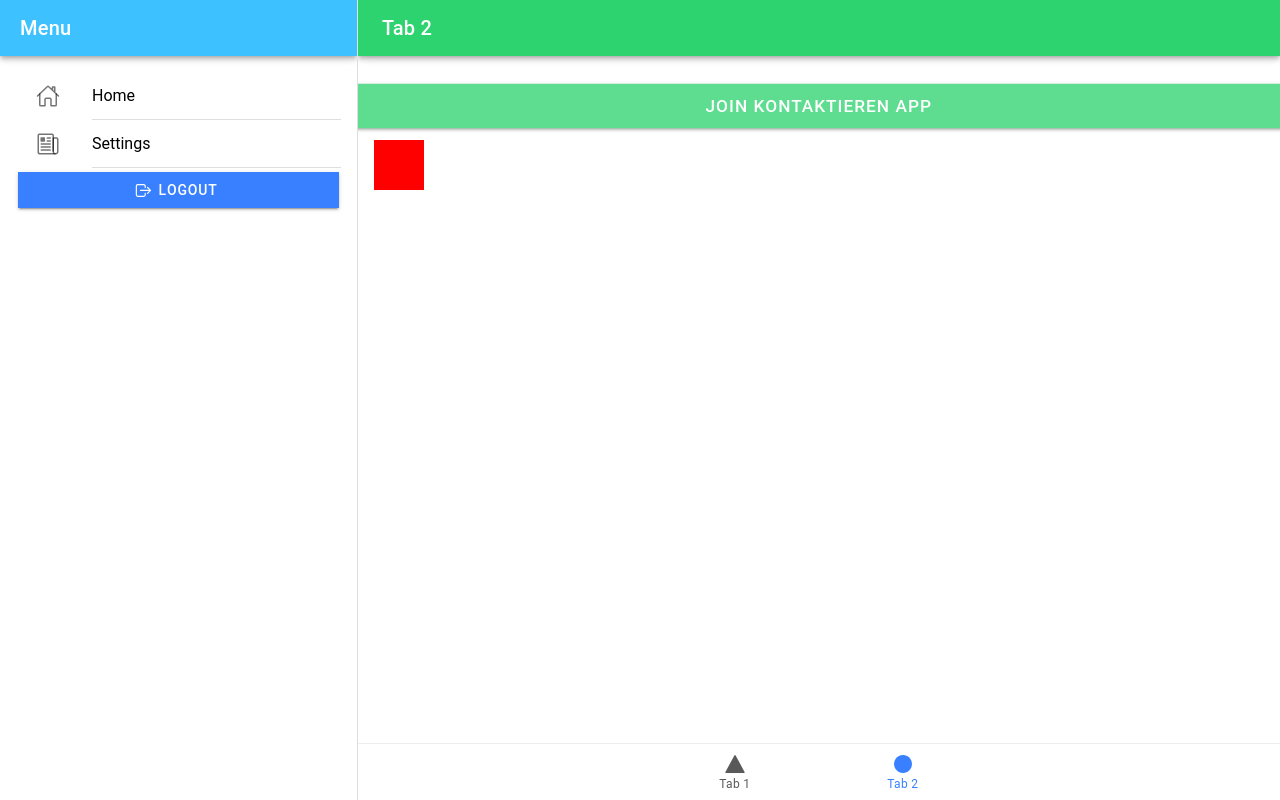
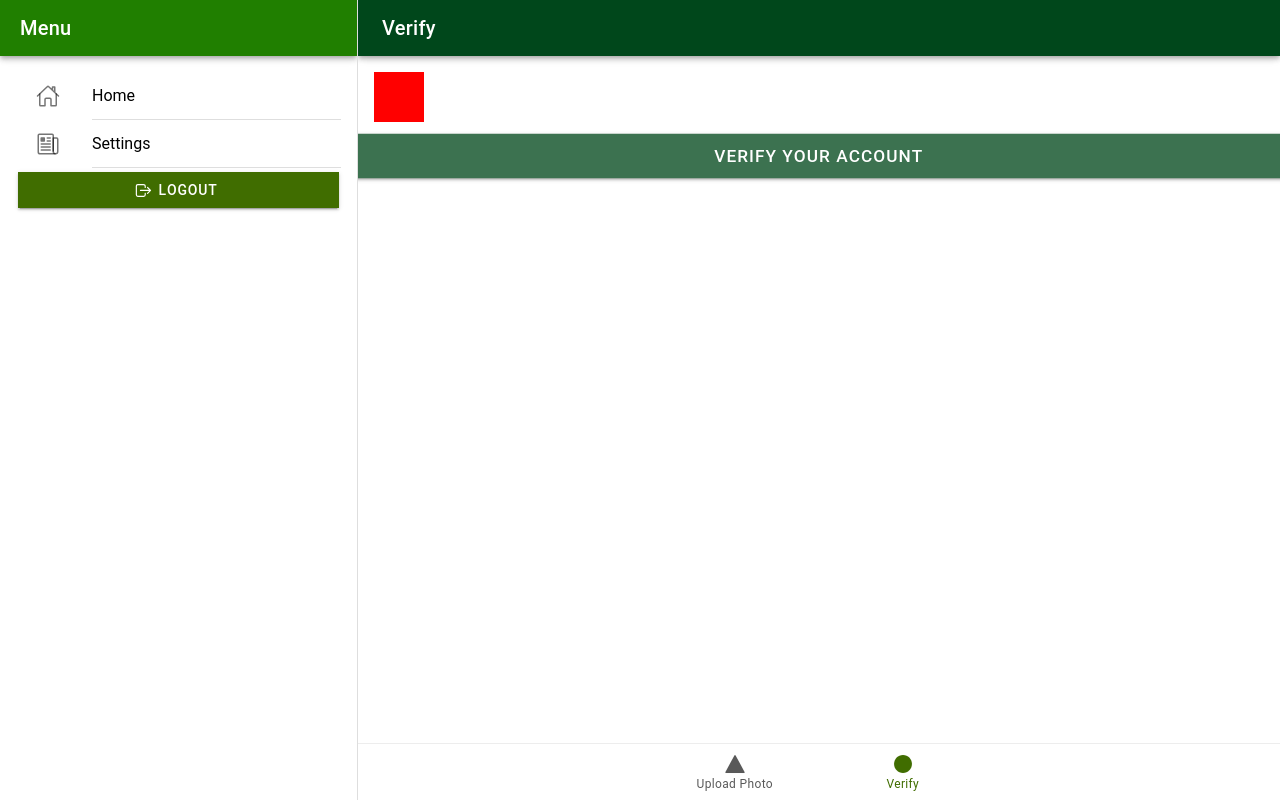
Before and after one commit to noorprajuda/kontaktieren, a React (Vite) app: page /app/settings/tab2 in a window 1280 px wide. Built offline with nearby package versions, Linux system fonts and the light colour scheme.

Commit message:
add style

```diff
--- a/src/pages/List.css
+++ b/src/pages/List.css
@@ -1,6 +1,6 @@
 ion-item:hover {
-    --background: #5cffa8;
-    --coclor: var(--ion-color-dark);
+    --background: #009000;
+    --color: var(--ion-color-primary-contrast);
 }
 
 ion-item {
--- a/src/pages/Settings.tsx
+++ b/src/pages/Settings.tsx
@@ -12,12 +12,12 @@ const Settings: React.FC = () => {
             <IonTabBar slot='bottom'>
                 <IonTabButton tab='tab1' href="/app/settings/tab1">
                     <IonIcon icon={triangle}/>
-                    <IonLabel>Tab 1</IonLabel>
+                    <IonLabel>Upload Photo</IonLabel>
                 </IonTabButton>
 
                 <IonTabButton tab='tab2' href="/app/settings/tab2">
                     <IonIcon icon={ellipse}/>
-                    <IonLabel>Tab 2</IonLabel>
+                    <IonLabel>Verify</IonLabel>
                 </IonTabButton>
             </IonTabBar>
 
--- a/src/pages/Tab1.tsx
+++ b/src/pages/Tab1.tsx
@@ -26,7 +26,7 @@ function Tab1() {
                         <IonMenuButton />
                     </IonButtons>
 
-                    <IonTitle>Image Example</IonTitle>
+                    <IonTitle>Upload Photo</IonTitle>
                 </IonToolbar>
             </IonHeader>
             <IonContent className="ion-padding">
--- a/src/pages/Tab2.tsx
+++ b/src/pages/Tab2.tsx
@@ -44,10 +44,11 @@ const Tab2: React.FC = () => {
                             <IonMenuButton/>
                         </IonButtons>
 
-                        <IonTitle>Tab 2</IonTitle>
+                        <IonTitle>Verify</IonTitle>
                     </IonToolbar>
             </IonHeader>
             <IonContent className="ion-padding" scrollY={false}>
+            <div ref={elementRef} style={{width: 50, height: 50, backgroundColor: 'red'}}></div>
                 <CreateAnimation
                 ref={animationRef}
                 duration={2000}
@@ -60,10 +61,8 @@ const Tab2: React.FC = () => {
                     {offset: 0.5, transform: 'scale(1.5)', opacity: '0.5'},
                     {offset: 1, transform: 'scale(1)', opacity: '1'}
                 ]}>
-                    <IonButton expand='block' color={'success'} className='ion-margin'>Join Kontaktieren App</IonButton>
+                    <IonButton routerLink={'/'}  expand='block' color={'success'} className='ion-margin'>Verify your account</IonButton>
                 </CreateAnimation>
-
-                <div ref={elementRef} style={{width: 50, height: 50, backgroundColor: 'red'}}></div>
             </IonContent>
         </IonPage>
     );
--- a/src/theme/variables.css
+++ b/src/theme/variables.css
@@ -3,77 +3,62 @@ http://ionicframework.com/docs/theming/ */
 
 /** Ionic CSS Variables **/
 :root {
-  /** primary **/
-  --ion-color-primary: #3880ff;
-  --ion-color-primary-rgb: 56, 128, 255;
+	--ion-color-primary: #406D00;
+	--ion-color-primary-rgb: 64,109,0;
 	--ion-color-primary-contrast: #ffffff;
-  --ion-color-primary-contrast-rgb: 255, 255, 255;
-  --ion-color-primary-shade: #3171e0;
-  --ion-color-primary-tint: #4c8dff;
+	--ion-color-primary-contrast-rgb: 255,255,255;
+	--ion-color-primary-shade: #386000;
+	--ion-color-primary-tint: #537c1a;
 
-  /** secondary **/
-  --ion-color-secondary: #3dc2ff;
-  --ion-color-secondary-rgb: 61, 194, 255;
+	--ion-color-secondary: #207F00;
+	--ion-color-secondary-rgb: 32,127,0;
 	--ion-color-secondary-contrast: #ffffff;
-  --ion-color-secondary-contrast-rgb: 255, 255, 255;
-  --ion-color-secondary-shade: #36abe0;
-  --ion-color-secondary-tint: #50c8ff;
+	--ion-color-secondary-contrast-rgb: 255,255,255;
+	--ion-color-secondary-shade: #1c7000;
+	--ion-color-secondary-tint: #368c1a;
 
-  /** tertiary **/
-  --ion-color-tertiary: #5260ff;
-  --ion-color-tertiary-rgb: 82, 96, 255;
+	--ion-color-tertiary: #009000;
+	--ion-color-tertiary-rgb: 0,144,0;
 	--ion-color-tertiary-contrast: #ffffff;
-  --ion-color-tertiary-contrast-rgb: 255, 255, 255;
-  --ion-color-tertiary-shade: #4854e0;
-  --ion-color-tertiary-tint: #6370ff;
+	--ion-color-tertiary-contrast-rgb: 255,255,255;
+	--ion-color-tertiary-shade: #007f00;
+	--ion-color-tertiary-tint: #1a9b1a;
 
-  /** success **/
-  --ion-color-success: #2dd36f;
-  --ion-color-success-rgb: 45, 211, 111;
+	--ion-color-success: #00471b;
+	--ion-color-success-rgb: 0,71,27;
 	--ion-color-success-contrast: #ffffff;
-  --ion-color-success-contrast-rgb: 255, 255, 255;
-  --ion-color-success-shade: #28ba62;
-  --ion-color-success-tint: #42d77d;
+	--ion-color-success-contrast-rgb: 255,255,255;
+	--ion-color-success-shade: #003e18;
+	--ion-color-success-tint: #1a5932;
 
-  /** warning **/
-  --ion-color-warning: #ffc409;
-  --ion-color-warning-rgb: 255, 196, 9;
-  --ion-color-warning-contrast: #000000;
-  --ion-color-warning-contrast-rgb: 0, 0, 0;
-  --ion-color-warning-shade: #e0ac08;
-  --ion-color-warning-tint: #ffca22;
+	--ion-color-warning: #4d3800;
+	--ion-color-warning-rgb: 77,56,0;
+	--ion-color-warning-contrast: #ffffff;
+	--ion-color-warning-contrast-rgb: 255,255,255;
+	--ion-color-warning-shade: #443100;
+	--ion-color-warning-tint: #5f4c1a;
 
-  /** danger **/
 	--ion-color-danger: #eb445a;
-  --ion-color-danger-rgb: 235, 68, 90;
+	--ion-color-danger-rgb: 235,68,90;
 	--ion-color-danger-contrast: #ffffff;
-  --ion-color-danger-contrast-rgb: 255, 255, 255;
+	--ion-color-danger-contrast-rgb: 255,255,255;
 	--ion-color-danger-shade: #cf3c4f;
 	--ion-color-danger-tint: #ed576b;
 
-  /** dark **/
-  --ion-color-dark: #222428;
-  --ion-color-dark-rgb: 34, 36, 40;
-  --ion-color-dark-contrast: #ffffff;
-  --ion-color-dark-contrast-rgb: 255, 255, 255;
-  --ion-color-dark-shade: #1e2023;
-  --ion-color-dark-tint: #383a3e;
-
-  /** medium **/
 	--ion-color-medium: #92949c;
-  --ion-color-medium-rgb: 146, 148, 156;
-  --ion-color-medium-contrast: #ffffff;
-  --ion-color-medium-contrast-rgb: 255, 255, 255;
+	--ion-color-medium-rgb: 146,148,156;
+	--ion-color-medium-contrast: #000000;
+	--ion-color-medium-contrast-rgb: 0,0,0;
 	--ion-color-medium-shade: #808289;
 	--ion-color-medium-tint: #9d9fa6;
 
-  /** light **/
 	--ion-color-light: #f4f5f8;
-  --ion-color-light-rgb: 244, 245, 248;
+	--ion-color-light-rgb: 244,245,248;
 	--ion-color-light-contrast: #000000;
-  --ion-color-light-contrast-rgb: 0, 0, 0;
+	--ion-color-light-contrast-rgb: 0,0,0;
 	--ion-color-light-shade: #d7d8da;
 	--ion-color-light-tint: #f5f6f9;
+
 }
 
 @media (prefers-color-scheme: dark) {
```
Lines whose indentation alone changed are shown as unchanged.
